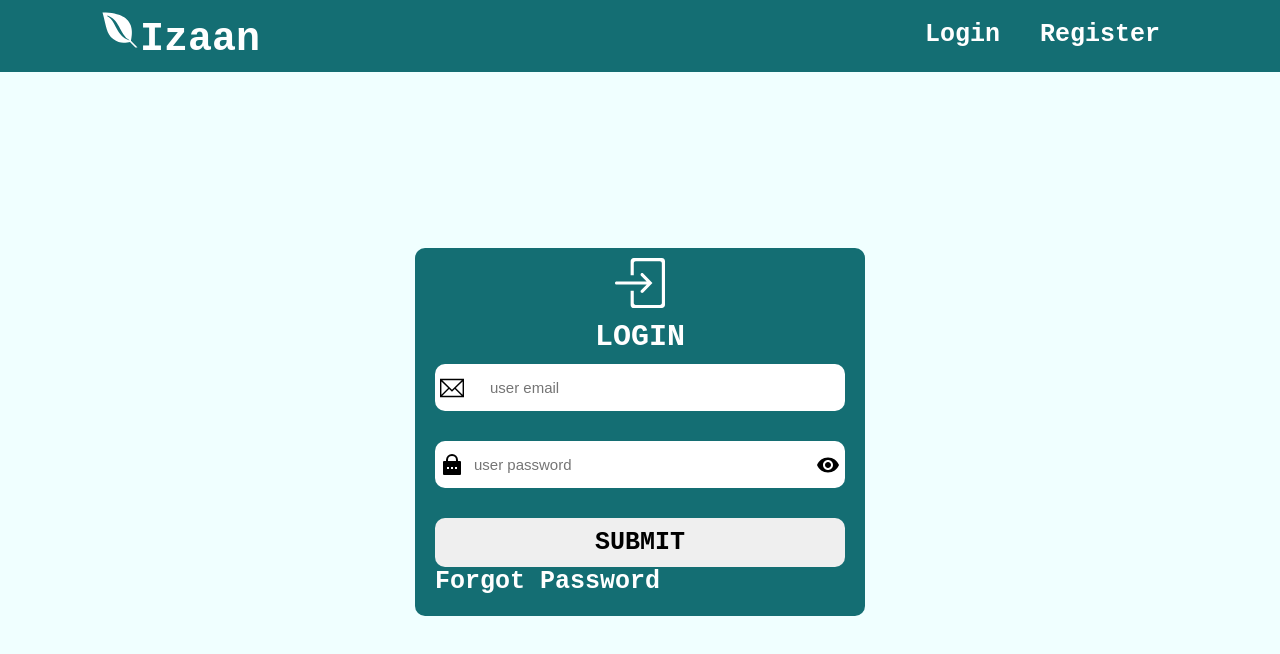
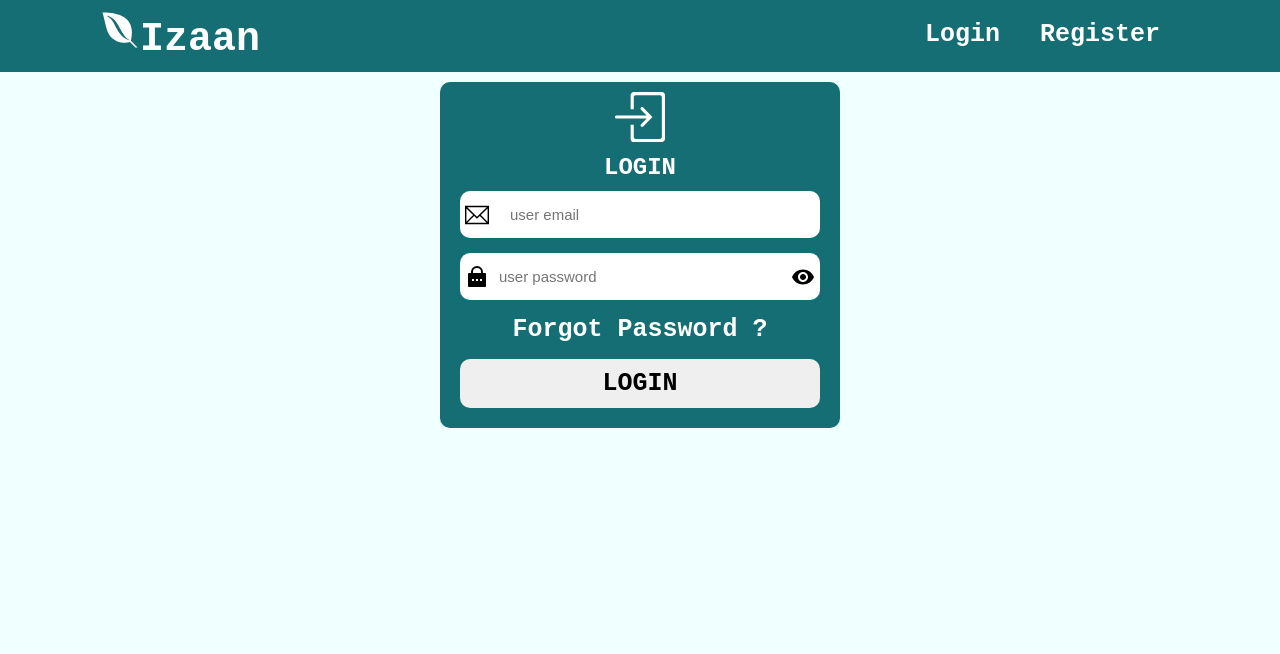
Before and after one commit to IzaanArain/BD-TaskManager-client, a React (Vite) app: page /login in a window 1280 px wide. Shown: the top 654 px of the page. Built offline with nearby package versions, Linux system fonts and the light colour scheme.

Commit message:
otp done

```diff
--- a/src/Pages/ForgotPassword.jsx
+++ b/src/Pages/ForgotPassword.jsx
@@ -29,8 +29,9 @@ const ForgotPassword = () => {
   const onSubmit = (e) => {
     e.preventDefault();
     forgotPasswordApi(email)
-      .then(() => {
-        navigate("/simple_otp_verify",{state:{email:email}});
+      .then((res) => {
+        const userEmail=res?.email
+        navigate("/simple_otp_verify",{state:{email:userEmail}});
       })
       .catch((err) => {
         console.error("Error", err);
--- a/src/Pages/LoginPage.jsx
+++ b/src/Pages/LoginPage.jsx
@@ -115,14 +115,14 @@ const LoginPage = () => {
                 {visibility ? <VisibilityOff /> : <VisibilityOn />}
               </button>
             </div>
+            <Link to="/forgot_password" id="forgot_link">Forgot Password ?</Link>
             {isError === "user is not verified" ? (
               <button id="verify_btn" onClick={getVerified}>
                 GET VERIFIED
               </button>
             ) : null}
-            <input type="submit" id="submit_btn" value="SUBMIT" />
+            <input type="submit" id="submit_btn" value="LOGIN" />
           </form>
-          <Link to="/forgot_password">Forgot Password</Link>
         </div>
       </div>
     </>
--- a/src/Pages/OtpVerify.jsx
+++ b/src/Pages/OtpVerify.jsx
@@ -37,8 +37,7 @@ const OtpVerify = () => {
       const res_data = res.data;
       return res_data?.data;
     } catch (err) {
-      console.error("Error:", `${err.response.data.message}`);
-      setIsError(err.response.data.message);
+      throw err.response.data.message;
     }
   };
   const otpOnSubmit = (e) => {
@@ -46,16 +45,27 @@ const OtpVerify = () => {
     const otp_input = otpArr.join("");
     if (!otp_input) {
       setIsError("Please enter complete OTP Code");
+    }else if (otp_input.length !== 6) {
+      setIsError("OTP code must be six digits");
     } else if (userEmail) {
-      isVerified(otp_input).then((user) => {
-        if (user?.isVerified) {
-          navigate("/complete_profile");
-        }
-      });
+      isVerified(otp_input)
+        .then((user) => {
+          const userEmail=user?.email
+          if (user?.isForgetPassword) {
+            navigate("/reset_password",{state:{email:userEmail}});
+          } else {
+            navigate("/login");
+          }
+        })
+        .catch((err) => {
+          console.error("Error", err);
+          setIsError(err);
+        });
     } else {
       setIsError("user must be registered before OTP verification");
     }
   };
+
   return (
     <>
       <div className="otp-verify-page">
--- a/src/Pages/ResetPassword.jsx
+++ b/src/Pages/ResetPassword.jsx
@@ -1,6 +1,5 @@
 import { useState } from "react";
 import { useNavigate, useLocation } from "react-router-dom";
-import { TfiEmail } from "react-icons/tfi";
 import { RiLockPasswordFill as PasswordIcon } from "react-icons/ri";
 import { MdVisibilityOff as VisibilityOff } from "react-icons/md";
 import { MdVisibility as VisibilityOn } from "react-icons/md";
@@ -15,7 +14,7 @@ const ResetPassword = () => {
   const navigate = useNavigate();
   const location = useLocation();
   const email = location?.state?.email ? location?.state?.email : "";
-console.log("reset",email)
+
   const resetPasswordApi = async (email, password) => {
     try {
       const res = await axios.post(
--- a/src/Pages/SimpleOtpVerify.jsx
+++ b/src/Pages/SimpleOtpVerify.jsx
@@ -8,7 +8,7 @@ const SimpleOtpVerify = () => {
   const [isError, setIsError] = useState("");
   const location = useLocation();
   const userEmail = location?.state?.email ? location?.state?.email : "";
-  console.log(userEmail)
+
   const navigate = useNavigate();
 
   const isVerified = async (data) => {
@@ -37,7 +37,7 @@ const SimpleOtpVerify = () => {
     } else if (userEmail) {
       isVerified(otpCode)
         .then((user) => {
-          console.log(user);
+          const userEmail=user?.email
           if (user?.isForgetPassword) {
             navigate("/reset_password",{state:{email:userEmail}});
           } else {
@@ -52,6 +52,7 @@ const SimpleOtpVerify = () => {
       setIsError("user must be registered before OTP verification");
     }
   };
+
   return (
     <>
       <div className="submit_page">
--- a/src/index.css
+++ b/src/index.css
@@ -357,13 +357,31 @@ table {
   background-color: tomato;
   color: white;
 }
+
+#forgot_link{
+  margin-bottom:15px;
+}
+#forgot_link:hover{
+  color: #11ebf7;
+  text-decoration: underline;
+}
 @media screen and (max-width: 1550px) {
-  .submit_page {
-    height: 90vh;
+  .submit_form {
+    width: 400px;
+    margin: 10px 0px;
   }
-  .submit_form {
-    width: 450px;
-    margin: 10px 0px;
+  .form-group-description{
+    margin-bottom: 15px;
+  }
+  .form-group{
+    padding: 5px;
+    margin-bottom: 15px;
+  }
+  .form-group label{
+    font-size: 24px;
+  }
+  .form_heading{
+    font-size: 24px;
   }
 }
 @media screen and (max-width: 1200px) {
```
